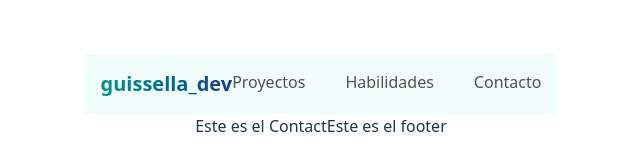
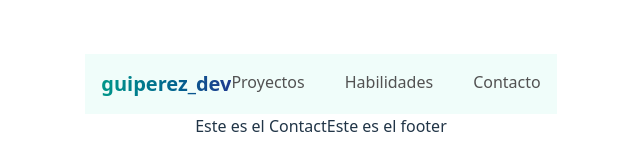
Before and after one commit to guiss26/portafolio-guissella, a React (Vite) app: page /Contact in a window 1280 px wide. Shown: the part 304-464 px from the top of the page, without its empty margins (319-959 px from the left). Built offline with nearby package versions, Linux system fonts and the light colour scheme.

Commit message:
style(navbar: update brand name to guiperez

```diff
--- a/src/components/Navbar.jsx
+++ b/src/components/Navbar.jsx
@@ -6,7 +6,7 @@ export default function Navbar() {
         <header className="bg-teal-50 flex p-4">
             <nav className="flex justify-between w-full">
                 <div>
-                    <h3 className="text-xl font-semibold bg-gradient-to-r from-teal-600 to-blue-900 bg-clip-text text-transparent">guissella_dev</h3>
+                    <h3 className="text-xl font-semibold bg-gradient-to-r from-teal-600 to-blue-900 bg-clip-text text-transparent">guiperez_dev</h3>
                 </div>
                 <div>
                     <ul className="flex gap-10">
```
